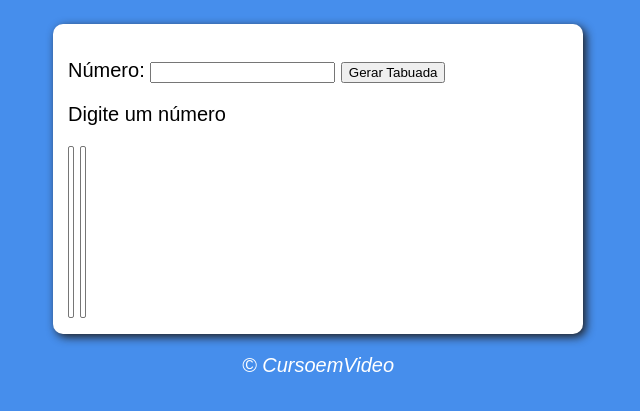
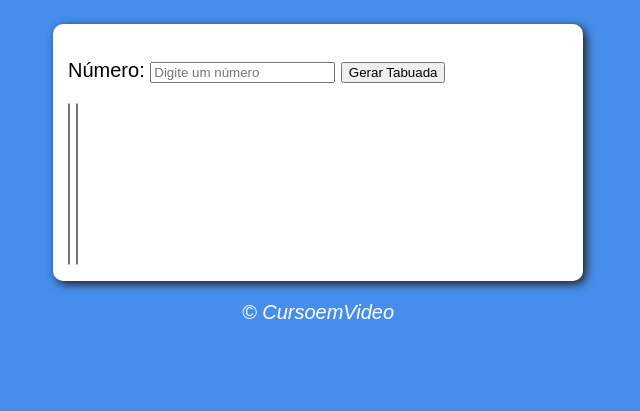
Before and after one commit to Vagner185/JavaScript, a plain HTML site: page Tabuada/ex01.html in a window 1280 px wide. Shown: the part 75-486 px from the top of the page, without its empty margins (322-962 px from the left). Drawn offline with Linux system fonts and the light colour scheme.

Commit message:
Adicionado placeholder ao input number

```diff
--- a/Tabuada/ex01.html
+++ b/Tabuada/ex01.html
@@ -14,18 +14,15 @@
     <section>
         <div>
             <p>Número:
-                <input type="number" name="num" id="num">
+                <input type="number" name="num" id="num" placeholder="Digite um número">
                 <input type="button" value="Gerar Tabuada" onclick="tabuada()">
             </p>
-            <p>Digite um número</p>
         </div>
         <div>
             <select name="tabuada" id="seltab1" size="10">
-                <option></option>
+                <!--<option></option>-->
             </select>
-            <select name="tabuada" id="seltab2" size="10">
-                <option></option>
-            </select>
+            <select name="tabuada" id="seltab2" size="10"></select>
         </div>
     </section>
     <footer>
```
